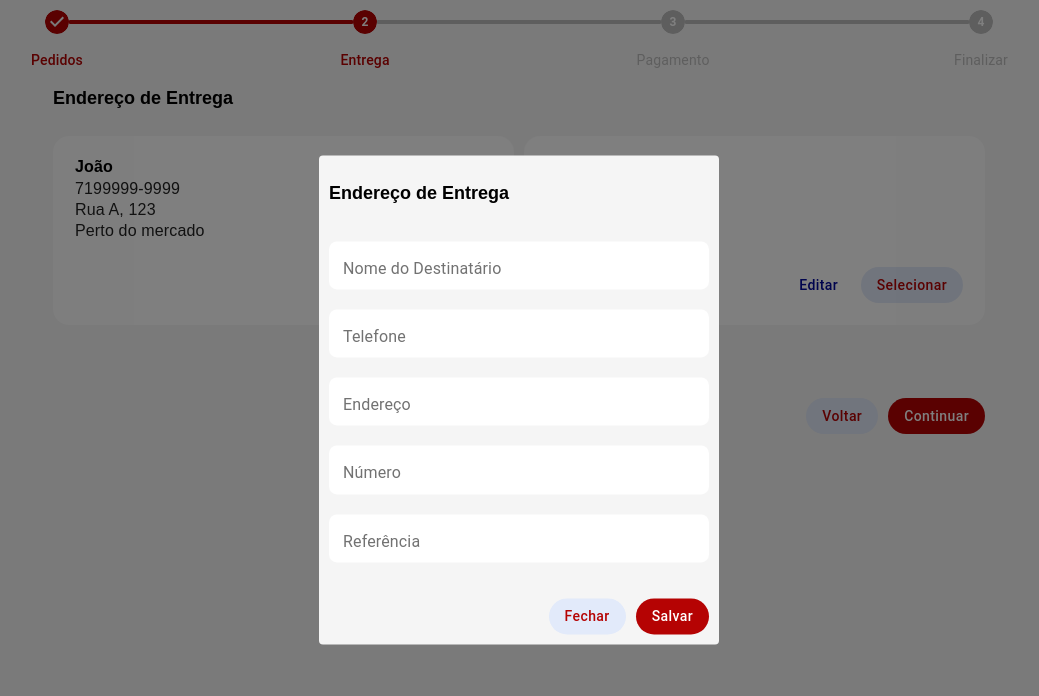
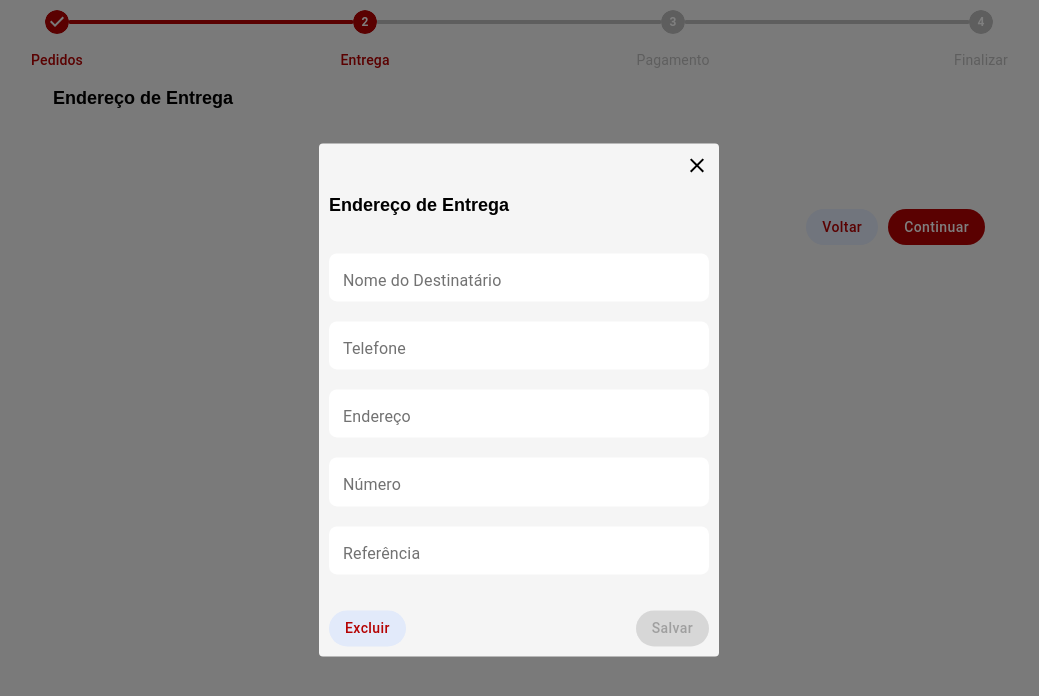
Before and after one commit to edjunior-nascimento/market-place-web, a React (Vite) app: page /entrega in a window 1280 px wide. Both pictures are taken after a click on the button "Adicionar Endereço". Shown: the top 696 px of the page, without its empty margins (121-1160 px from the left). Built offline with nearby package versions, Linux system fonts and the light colour scheme.

Commit message:
feat: configurando o modal de edicao e adicao de endereco

```diff
--- a/package.json
+++ b/package.json
@@ -20,6 +20,7 @@
     "react-dom": "^19.2.4",
     "react-redux": "^9.2.0",
     "react-router-dom": "^7.13.2",
+    "redux-persist": "^6.0.0",
     "swiper": "^12.1.3",
     "uuid": "^13.0.0"
   },
--- /dev/null
+++ b/src/components/feature/DialogConfirmation/index.tsx
@@ -0,0 +1,36 @@
+import { Button, Dialog, DialogActions, DialogContent, DialogContentText, DialogTitle } from "@mui/material";
+
+
+type DialogProps = {
+    titulo: string;
+    descricao: string;
+    open: boolean;
+    onConfirmar: () => void;
+    onCancelar: () => void;
+}
+
+export function DialogConfirmation({ titulo, descricao, open, onConfirmar, onCancelar }: DialogProps) {
+
+    return (
+            <Dialog
+                open={open}
+                onClose={onCancelar}
+                aria-labelledby="draggable-dialog-title"
+                >
+                <DialogTitle style={{ cursor: 'move' }} id="draggable-dialog-title">
+                    {titulo}
+                </DialogTitle>
+                <DialogContent>
+                    <DialogContentText sx={{color:'#000'}}>
+                    {descricao}
+                    </DialogContentText>
+                </DialogContent>
+                <DialogActions>
+                    <Button autoFocus onClick={onCancelar}>
+                    Cancelar
+                    </Button>
+                    <Button onClick={onConfirmar}>Confirmar</Button>
+                </DialogActions>
+                </Dialog>
+    );
+}
--- a/src/components/layouts/CardEntrega/index.tsx
+++ b/src/components/layouts/CardEntrega/index.tsx
@@ -4,7 +4,7 @@ import { InputCounter } from "../../feature/InputCounter";
 
 
 type CardEntregaProps = {
-  codigo: number;
+  codigo: string;
   nome: string;
   telefone: string;
   endereco: string;
@@ -14,7 +14,7 @@ type CardEntregaProps = {
   modoExibicao?: boolean;
 
   onEditar?: () => void;
-  onSelecionar?: (codigo: number) => void;
+  onSelecionar?: (codigo: string) => void;
 
 };
 
@@ -83,7 +83,7 @@ export function CardEntrega(
           color="primary"
           sx={{
             background: selecionado? '#B50303':'#E2EAFA',
-            color: selecionado? '#FFFFFF':'#B50303', '&:hover': {background:'#E2EAFA'}
+            color: selecionado? '#FFFFFF':'#B50303'
 
           }}
           onClick={() => onSelecionar?.(codigo)}>{selecionado ? 'Selecionado' : 'Selecionar'}</Button>
--- a/src/components/layouts/ModalEndereco/index.tsx
+++ b/src/components/layouts/ModalEndereco/index.tsx
@@ -1,32 +1,79 @@
-import { ArrowForward } from "@mui/icons-material";
-import {Box, Button, Card, CardContent, CardMedia, IconButton, TextField, Typography } from "@mui/material";
-import { InputCounter } from "../../feature/InputCounter";
-
+import { Box, Button, Card, Modal, TextField, Typography } from "@mui/material";
+import { EntregaType } from "../../../types/entrega";
+import { useAppDispatch } from "../../../store/hooks";
+import { adicionar, atualizar, remover } from "../../../store/entrega.slice";
+import { v4 as uuid } from 'uuid';
+import { Close } from "@mui/icons-material";
+import { DialogConfirmation } from "../../feature/DialogConfirmation";
+import { useEffect, useState } from "react";
 
 type CardPedidoProps = {
-  nome?: string;
-  telefone?: string;
-  endereco?: string;
-  numero?: string;
-  referencia?: string;
-  onFechar?: () => void;
-  onSalvar?: () => void;
+  endereco?: EntregaType;
+  open?: boolean;
+  onClose?: () => void;
 };
-
 
 export function ModalEndereco(
 {
-  nome,
-  telefone,
-  endereco,
-  numero,
-  referencia,
-  onFechar,
-  onSalvar
+  endereco = {} as EntregaType,
+  open = false,
+  onClose
 }: CardPedidoProps
 ) {
+  const [openDialog, setOpenDialog] = useState(false);
+  const [formEndereco, setFormEndereco] = useState<EntregaType>(endereco);
+
+  useEffect(() => {
+    if (open) {
+      setFormEndereco(endereco);
+    }
+  }, [open]);
+
+  const dispatch = useAppDispatch();
+
+  const handleSalvar = () => {
+    if(isFormValid) { //se tiver preenchido, salva
+      if(formEndereco.id) { //se tiver id, é atualização
+        dispatch(
+          atualizar({
+            ...formEndereco
+          })
+        );
+      }else{ // se não tiver id, é adição
+        dispatch(
+          adicionar({
+            ...formEndereco,
+            id: uuid()
+          })
+        );
+      }
+
+    }
+    onClose && onClose();
+  }
+
+  const isFormValid = !!(
+    formEndereco.nome?.trim() &&
+    formEndereco.telefone?.trim() &&
+    formEndereco.endereco?.trim() &&
+    formEndereco.numero?.trim()
+  );
+
   return (
-
+      <Modal
+        open={open}
+        onClose={onClose}
+        aria-labelledby="modal-modal-title"
+        aria-describedby="modal-modal-description"
+      >
+        <Box
+          sx={{
+            position: 'absolute',
+            top: { xs: '50%', md: '50%' },
+            left: { xs: '50%', md: '50%' },
+            transform: { xs: 'translate(-50%, -50%)', md: 'translate(-50%, -50%)' },
+          }}
+        >
           <Card
               sx={{
                 width: '400px',
@@ -38,19 +85,33 @@ export function ModalEndereco(
                 gap: '20px',
               }}
             >
+              <Box sx={{display:'flex', flexDirection: 'column'}}>
+                <Box sx={{display:'flex', flexDirection: 'row', justifyContent: 'flex-end', width: '100%'}} onClick={onClose}>
+                  <Close sx={{ cursor: 'pointer' }} />
+                </Box>
                 <Typography py={2} variant="h5">Endereço de Entrega</Typography>
+              </Box>
 
-        <TextField fullWidth label="Nome do Destinatário" id="nome" value={nome}/>
-        <TextField fullWidth label="Telefone" id="telefone" value={telefone}/>
-        <TextField fullWidth label="Endereço" id="endereco" value={endereco}/>
-        <TextField fullWidth label="Número" id="numero" value={numero}/>
-        <TextField fullWidth label="Referência" id="referencia" value={referencia}/>
+              <TextField fullWidth label="Nome do Destinatário" id="nome" value={formEndereco.nome} onChange={(e) => setFormEndereco({...formEndereco, nome: e.target.value})} />
+              <TextField fullWidth label="Telefone" id="telefone" value={formEndereco.telefone} onChange={(e) => setFormEndereco({...formEndereco, telefone: e.target.value})}/>
+              <TextField fullWidth label="Endereço" id="endereco" value={formEndereco.endereco} onChange={(e) => setFormEndereco({...formEndereco, endereco: e.target.value})}/>
+              <TextField fullWidth label="Número" id="numero" value={formEndereco.numero} onChange={(e) => setFormEndereco({...formEndereco, numero: e.target.value})}/>
+              <TextField fullWidth label="Referência" id="referencia" value={formEndereco.referencia} onChange={(e) => setFormEndereco({...formEndereco, referencia: e.target.value})}/>
 
-          <Box sx={{display:'flex', flexDirection: 'row', justifyContent: 'flex-end', gap:'10px'}} mt={2}>
-            <Button variant="contained" color="primary"  sx={{background:'#E2EAFA', color: '#B50303', '&:hover': {background:'#E2EAFA'}}} onClick={onFechar}>Fechar</Button>
-            <Button variant="contained" onClick={onSalvar}>Salvar</Button>
+              <Box sx={{display:'flex', flexDirection: 'row', justifyContent: 'space-between'}} mt={2}>
+                <Button variant="contained" color="primary"  sx={{background:'#E2EAFA', color: '#B50303', '&:hover': {background:'#E2EAFA'}}} onClick={() => setOpenDialog(true)}>Excluir</Button>
+                <Button variant="contained" onClick={handleSalvar} disabled={!isFormValid}>Salvar</Button>
               </Box>
+
           </Card>
-
+          <DialogConfirmation
+            titulo="Remover Endereço"
+            descricao="Tem certeza de que deseja remover este endereço?"
+            open={openDialog}
+            onConfirmar={() => { dispatch(remover(endereco.id)); setOpenDialog(false); onClose && onClose(); }}
+            onCancelar={() => setOpenDialog(false)}
+          />
+        </Box>
+      </Modal>
   );
 }
--- a/src/pages/EntregaPage/index.tsx
+++ b/src/pages/EntregaPage/index.tsx
@@ -1,25 +1,22 @@
 import { Box, Button, Container, Divider, Modal, Typography } from "@mui/material";
-import { CardPedido } from "../../components/layouts/CardPedido";
 import { InputStepper } from "../../components/feature/InputStepper";
 import { CardEntrega } from "../../components/layouts/CardEntrega";
-import { Add, PlusOne } from "@mui/icons-material";
+import { Add } from "@mui/icons-material";
 import { useState } from "react";
 import { ModalEndereco } from "../../components/layouts/ModalEndereco";
-import { Link, useNavigate } from "react-router-dom";
+import { useNavigate } from "react-router-dom";
 import { BottomConfirmation } from "../../components/layouts/BottomConfirmation";
+import { EntregaType } from "../../types/entrega";
+import { useAppSelector } from "../../store/hooks";
 
 export function EntregaPage() {
 
-    const [open, setOpen] = useState(false);
-    const [selected, setSelected] = useState<number | null>(null);
-    const handleOpen = () => setOpen(true);
-    const handleClose = () => setOpen(false);
+    const [openModal, setOpenModal] = useState(false);
+    const [selected, setSelected] = useState<string | null>(null);
+    const [endereco, setEndereco] = useState<EntregaType | undefined>(undefined);
     const navigate = useNavigate();
 
-    const entregas = [
-      { codigo: 1, nome: 'João', telefone: '7199999-9999', endereco: 'Rua A', numero: '123', referencia: 'Perto do mercado' },
-      { codigo: 2, nome: 'Maria', telefone: '7198888-8888', endereco: 'Rua B', numero: '456', referencia: 'Ao lado da escola' },
-    ];
+    const entregas = useAppSelector((state) => state.entregas.entregas);
 
 
   return (
@@ -38,43 +35,33 @@ export function EntregaPage() {
           <Typography py={2} variant="h5">Endereço de Entrega</Typography>
 
           <Box sx={{ display: 'flex', flexDirection: {xs: 'column', md: 'row'}, gap:'10px'}}>
-            {entregas.map((entrega) => (
-              <CardEntrega
-                key={entrega.codigo}
-                {...entrega}
-                selecionado={selected === entrega.codigo}
-                onSelecionar={() => setSelected(entrega.codigo)}
-                onEditar={handleOpen}
-              />
-            ))}
+            {entregas.length !== 0 && (
+              entregas.map((entrega) => (
+                <CardEntrega
+                  key={entrega.id}
+                  codigo={entrega.id}
+                  {...entrega}
+                  selecionado={selected === entrega.id}
+                  onSelecionar={() => setSelected(entrega.id)}
+                  onEditar={() => {setEndereco(entrega); setOpenModal(true);}}
+                />
+              ))
+            )}
           </Box>
-
 
         </Box>
         <Box sx={{width:"100%", display:"flex", justifyContent:"center"}}>
-          <Button variant="text"  onClick={handleOpen} sx={{color:'#00089C'}} startIcon={<Add />}>Adicionar Endereço</Button>
+          <Button variant="text"  onClick={() => {setEndereco(undefined); setOpenModal(true);}} sx={{color:'#00089C'}} startIcon={<Add />}>Adicionar Endereço</Button>
         </Box>
 
         <BottomConfirmation onPrimario={()=> navigate('/pagamento')} onSecundario={()=> navigate('/pedido')}></BottomConfirmation>
 
       </Box>
-    <Modal
-        open={open}
-        onClose={handleClose}
-        aria-labelledby="modal-modal-title"
-        aria-describedby="modal-modal-description"
-      >
-        <Box
-          sx={{
-            position: 'absolute',
-            top: { xs: '50%', md: '50%' },
-            left: { xs: '50%', md: '50%' },
-            transform: { xs: 'translate(-50%, -50%)', md: 'translate(-50%, -50%)' },
-          }}
-        >
-          <ModalEndereco onFechar={handleClose} onSalvar={handleClose}></ModalEndereco>
-        </Box>
-      </Modal>
+      <ModalEndereco
+        endereco={endereco}
+        open={openModal}
+        onClose={() => setOpenModal(false)}
+        />
     </Container>
   );
 }
--- /dev/null
+++ b/src/types/entrega.tsx
@@ -0,0 +1,9 @@
+
+export interface EntregaType {
+    id: string;
+    nome: string;
+    telefone: string;
+    endereco: string;
+    numero: string;
+    referencia: string;
+}
```
Also changed, not shown: src/components/layouts/CardPedido/index.tsx (+7 -19 lines), src/store/entrega.slice.tsx (added, +36 -0 lines), src/store/index.tsx (+40 -6 lines), 1 other file (tests, documents, lock files or other folders). Lines whose indentation alone changed are shown as unchanged.
